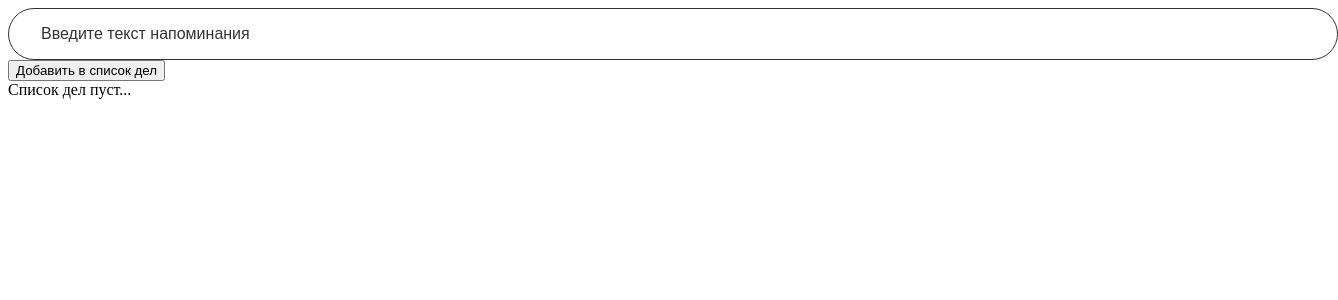
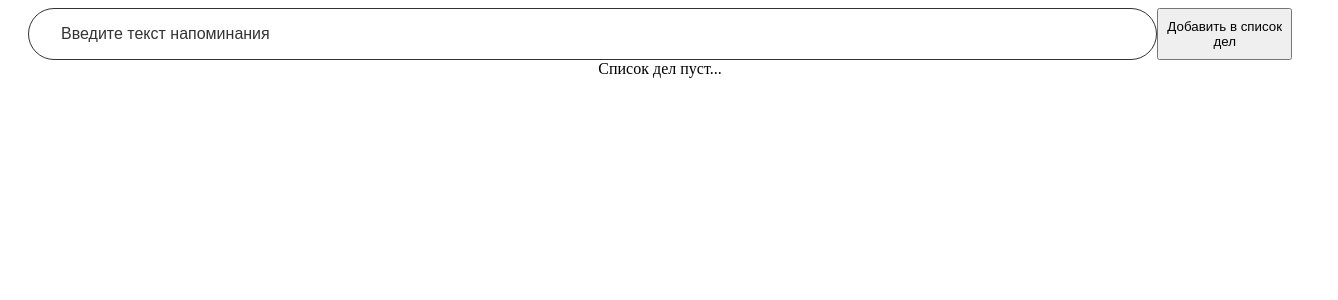
Before and after one commit to GeronSheid/Todo-App, a React (Vite) app: page / in a window 1280 px wide. Shown: the top 300 px of the page, 1338 px wide, since content can reach past the window. Built offline with nearby package versions, Linux system fonts and the light colour scheme.

Commit message:
Стилевые правки + установлен React-router

```diff
--- a/package.json
+++ b/package.json
@@ -16,6 +16,7 @@
     "react": "^18.2.0",
     "react-dom": "^18.2.0",
     "react-redux": "^9.1.1",
+    "react-router-dom": "^6.22.3",
     "sass": "^1.75.0"
   },
   "devDependencies": {
--- /dev/null
+++ b/src/components/AddForm/AddForm.module.scss
@@ -0,0 +1,3 @@
+.addForm {
+    display: flex;
+}
--- a/src/components/AddForm/AddForm.tsx
+++ b/src/components/AddForm/AddForm.tsx
@@ -2,6 +2,7 @@ import { useState } from 'react';
 import { Input } from '../Input/Input';
 import { useAppDispatch } from '../../lib/hooks';
 import { addTodo } from '../../store/todoSlice';
+import styles from './AddForm.module.scss';
 
 export const AddForm = () => {
     const [inputValue, setInputValue] = useState<string>('');
@@ -9,11 +10,13 @@ export const AddForm = () => {
 
     const handleSubmit = (e: React.FormEvent<HTMLFormElement>) => {
         e.preventDefault();
+        if(!inputValue) return
         dispatch(addTodo(inputValue));
+        setInputValue('');
     }
 
   return (
-    <form onSubmit={(e) => handleSubmit(e)}>
+    <form className={styles.addForm} onSubmit={(e) => handleSubmit(e)}>
         <Input
           value={inputValue}
           onChange={(e) => setInputValue(e.target.value)}
--- a/src/components/App/App.tsx
+++ b/src/components/App/App.tsx
@@ -1,18 +1,15 @@
-import { useState } from "react"
-import { Input } from "../Input/Input"
-import { TodoItem } from "../TodoItem/TodoItem";
 import { TodoList } from "../TodoList/TodoList";
 import { AddForm } from "../AddForm/AddForm";
+import { Container } from "../Container/Container";
 
 
 function App() {
-
-  const [inputValue, setInputValue] = useState<string>('');
-
   return (
     <>
-      <AddForm />
-      <TodoList/>
+      <Container>
+        <AddForm />
+        <TodoList/>
+      </Container>
     </>
   )
 }
--- /dev/null
+++ b/src/components/Container/Container.tsx
@@ -0,0 +1,13 @@
+import { FC } from "react";
+
+interface IContainer {
+    children: React.ReactNode;
+}
+
+export const Container: FC<IContainer> = ({children}) => {
+  return (
+    <div className='container'>
+        {children}
+    </div>
+  )
+}
--- /dev/null
+++ b/src/components/TodoList/TodoList.module.scss
@@ -0,0 +1,10 @@
+.todoList {
+    width: 100%;
+
+    display: flex;
+    flex-direction: column;
+    align-items: center;
+
+    gap: 24px;
+
+}
--- a/src/components/TodoList/TodoList.tsx
+++ b/src/components/TodoList/TodoList.tsx
@@ -1,10 +1,12 @@
 import { useAppSelector } from '../../lib/hooks';
 import { TodoItem } from '../TodoItem/TodoItem';
+import styles from './TodoList.module.scss';
 
 export const TodoList = () => {
     const todos = useAppSelector(state => state.todo.todoList);
+
   return (
-    <div>
+    <div className={styles.todoList}>
         {todos.length > 0
         ?
         todos.map(todo => (
--- a/src/main.tsx
+++ b/src/main.tsx
@@ -3,6 +3,7 @@ import ReactDOM from 'react-dom/client'
 import App from './components/App/App.tsx'
 import { Provider } from 'react-redux'
 import store from './store/index.tsx'
+import './styles/main.scss';
 
 ReactDOM.createRoot(document.getElementById('root')!).render(
   <Provider store={store}>
--- /dev/null
+++ b/src/styles/main.scss
@@ -0,0 +1,7 @@
+.container {
+    width: 100%;
+    max-width: 1440px;
+
+    margin: 0 auto;
+    padding: 0 20px;
+}
```
Also changed, not shown: 1 other file (tests, documents, lock files or other folders).
